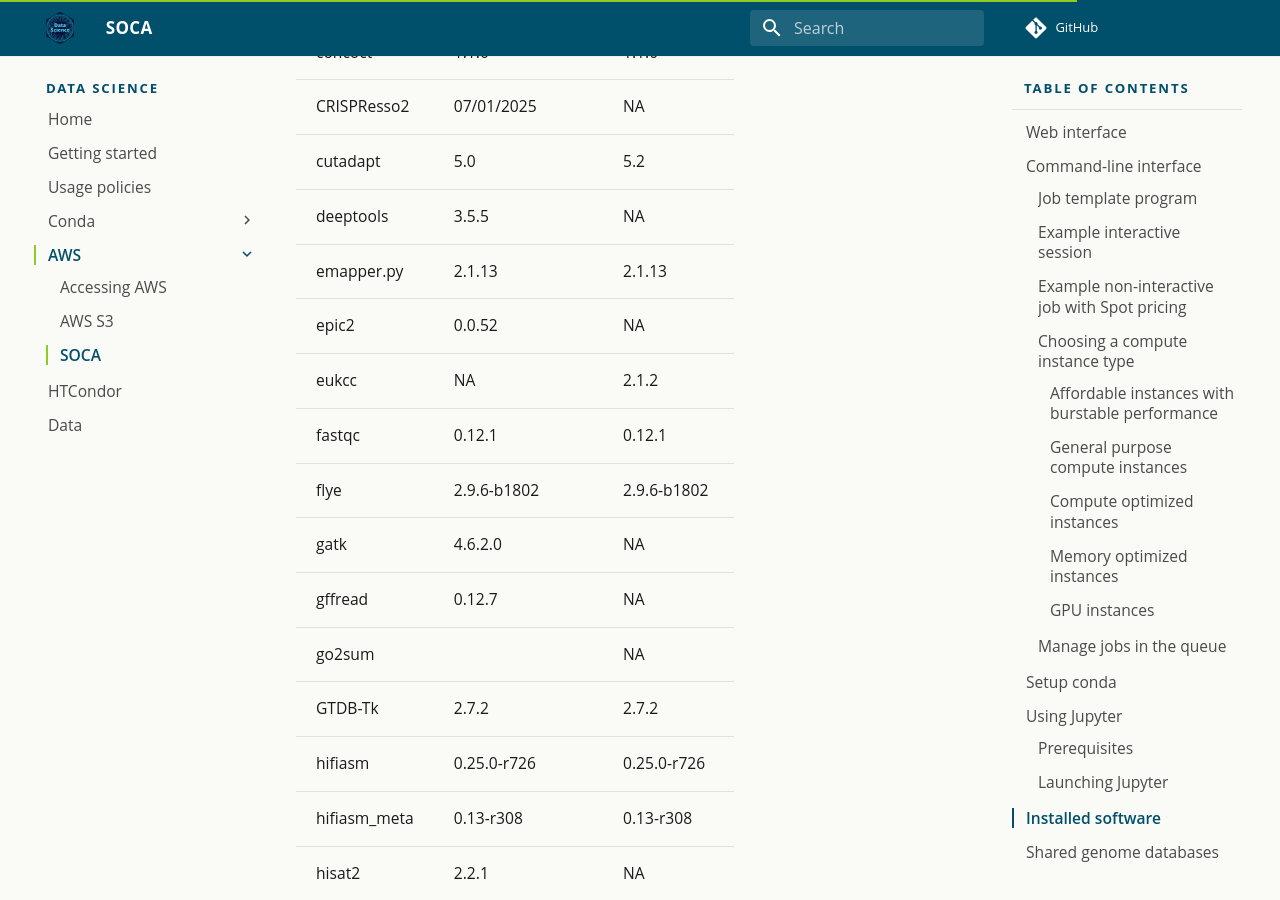
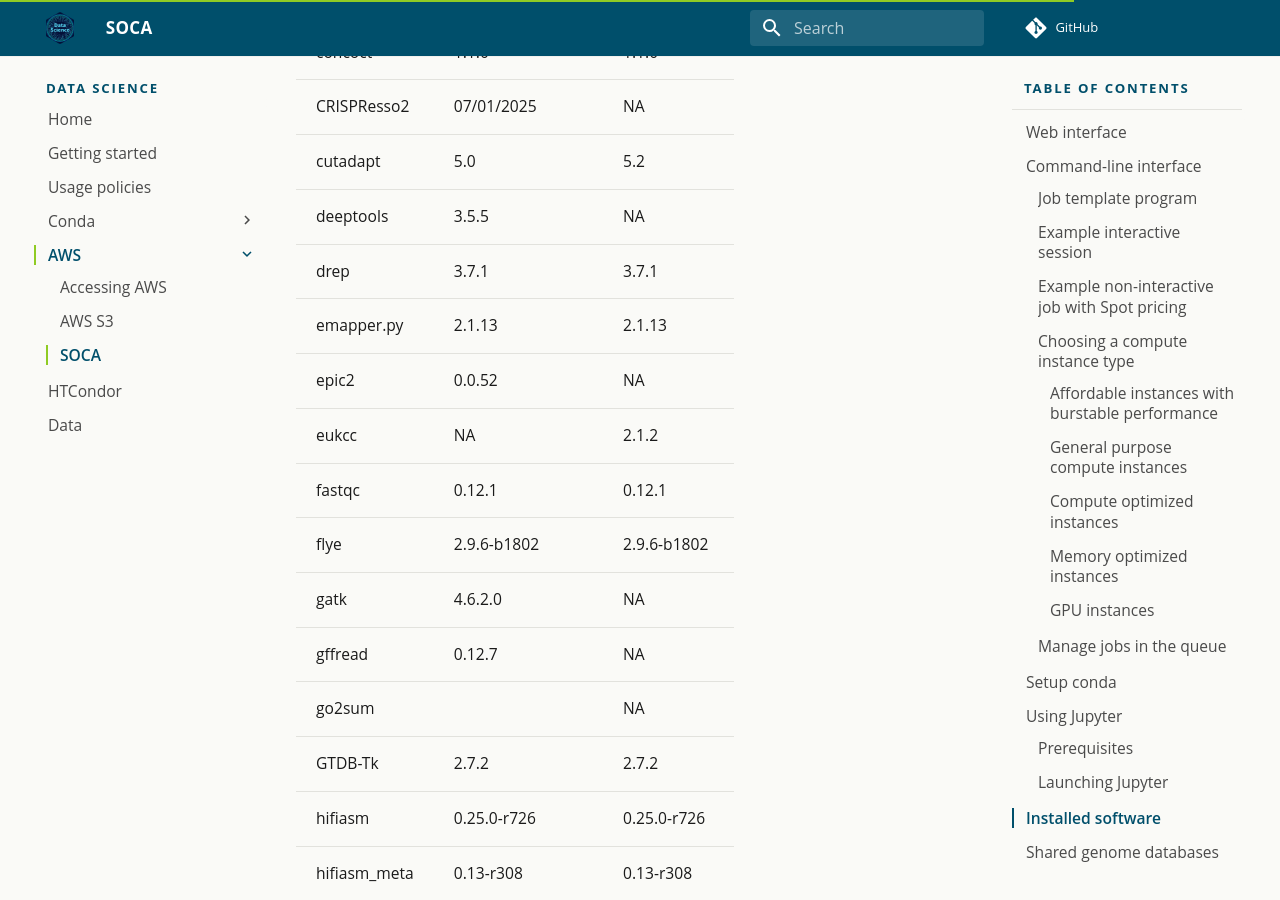
Before and after one commit to danforthcenter/datascience, an MkDocs documentation site: the page built from docs/aws_soca.md, in a window 1280 px wide and 900 px high, scrolled down 16143 px. Built offline with MkDocs 1.6.1 and Material for MkDocs 9.7.7, drawn with Linux system fonts in a browser that asks for light colours.

Commit message:
Add dRep

```diff
--- a/docs/aws_soca.md
+++ b/docs/aws_soca.md
@@ -320,6 +320,7 @@ When finished, close the session and then click **Delete Session** to shut down
 | CRISPResso2  | 07/01/2025         | NA           |
 | cutadapt     | 5.0                | 5.2          |
 | deeptools    | 3.5.5              | NA           |
+| drep         | 3.7.1              | 3.7.1        |
 | emapper.py   | 2.1.13             | 2.1.13       |
 | epic2        | 0.0.52             | NA           |
 | eukcc        | NA                 | 2.1.2        |
```
